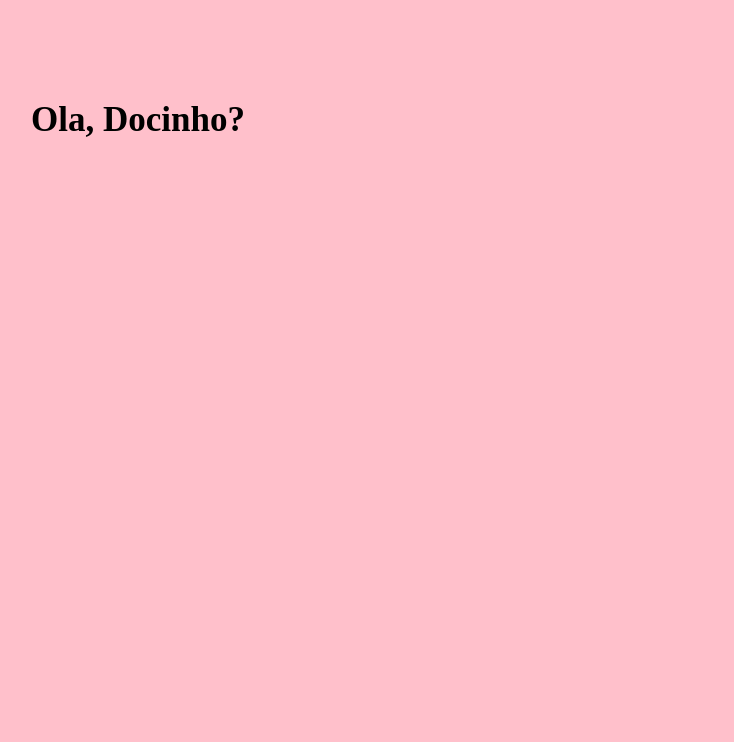
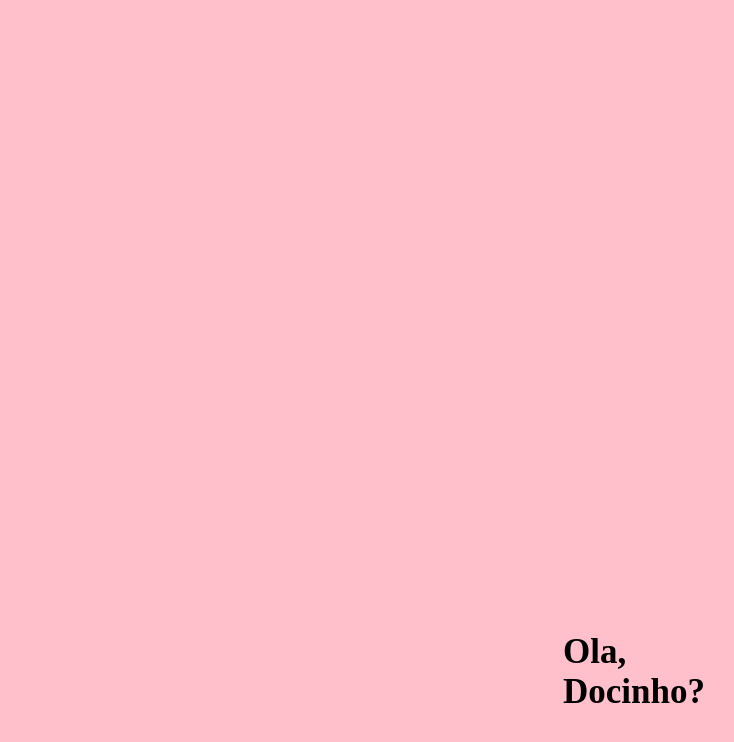
Before and after one commit to JuiFerreira/Teste1, a plain HTML site: page index.html in a window 1280 px wide. Shown: the top 742 px of the page, without its empty margins (77-811 px from the left). Drawn offline with Linux system fonts and the light colour scheme.

Commit message:
Update index.html

```diff
--- a/index.html
+++ b/index.html
@@ -5,7 +5,7 @@
     <meta name="viewport" content="width=device-width, initial-scale=1.0">
     <title>para meu dicinho</title>
     <style>
-        h1 {color: black; font-size: 35px;text-align: justify;margin: 100px 50px 50px 100px; }
+        h1 {color: black; font-size: 35px;text-align: justify;margin: 50%; }
         body {background-color: pink;border-top-color:black;}
 
     </style>
```
